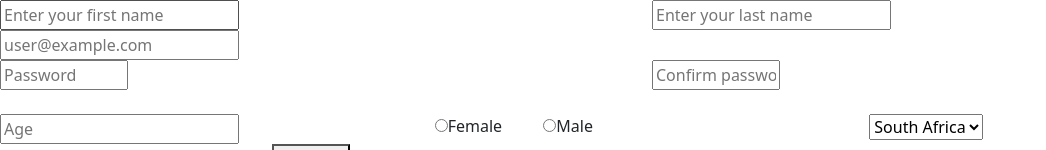
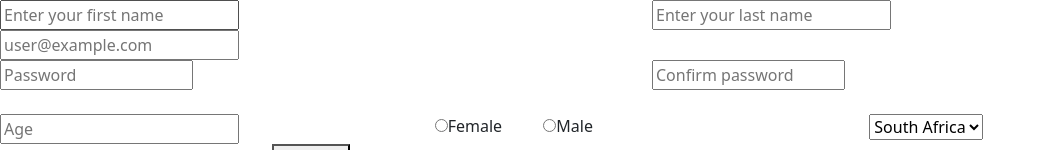
Before and after one commit to Xoliiiii/telemedicine-application, a plain HTML site: page users/registration.html in a window 1280 px wide. Shown: the top 150 px of the page, without its empty margins (0-1046 px from the left). Drawn offline with nearby package versions, Linux system fonts and the light colour scheme.

Commit message:
Modifying the width of the password input

```diff
--- a/users/registration.html
+++ b/users/registration.html
@@ -21,13 +21,13 @@
     <input type="email" name="email" placeholder="user@example.com" id="email" required>
     <div class="row">
         <div class="col-6">
-            <input type="password" name="password" required placeholder="Password" id="firstPassword" size="8">
+            <input type="password" name="password" required placeholder="Password" id="firstPassword" size="15">
             <br>
             <!--Button to toggle between seeing a password and not seeing a password-->
            <!-- <button type="button" onclick="togglePassword(this)">Show/Hide</button> -->
         </div>
         <div class="col-6">
-            <input type="password" name="Confirmed password" required placeholder="Confirm password" id="confirmedPass" size="8" max="1924-12-31">
+            <input type="password" name="Confirmed password" required placeholder="Confirm password" id="confirmedPass" size="15" max="1924-12-31">
             <br/>
             <!--Button to toggle between seeing a password and not seeing a password-->
             <!-- <button type="button"onclick="togglePassword(this)">Show/Hide</button> -->
```
